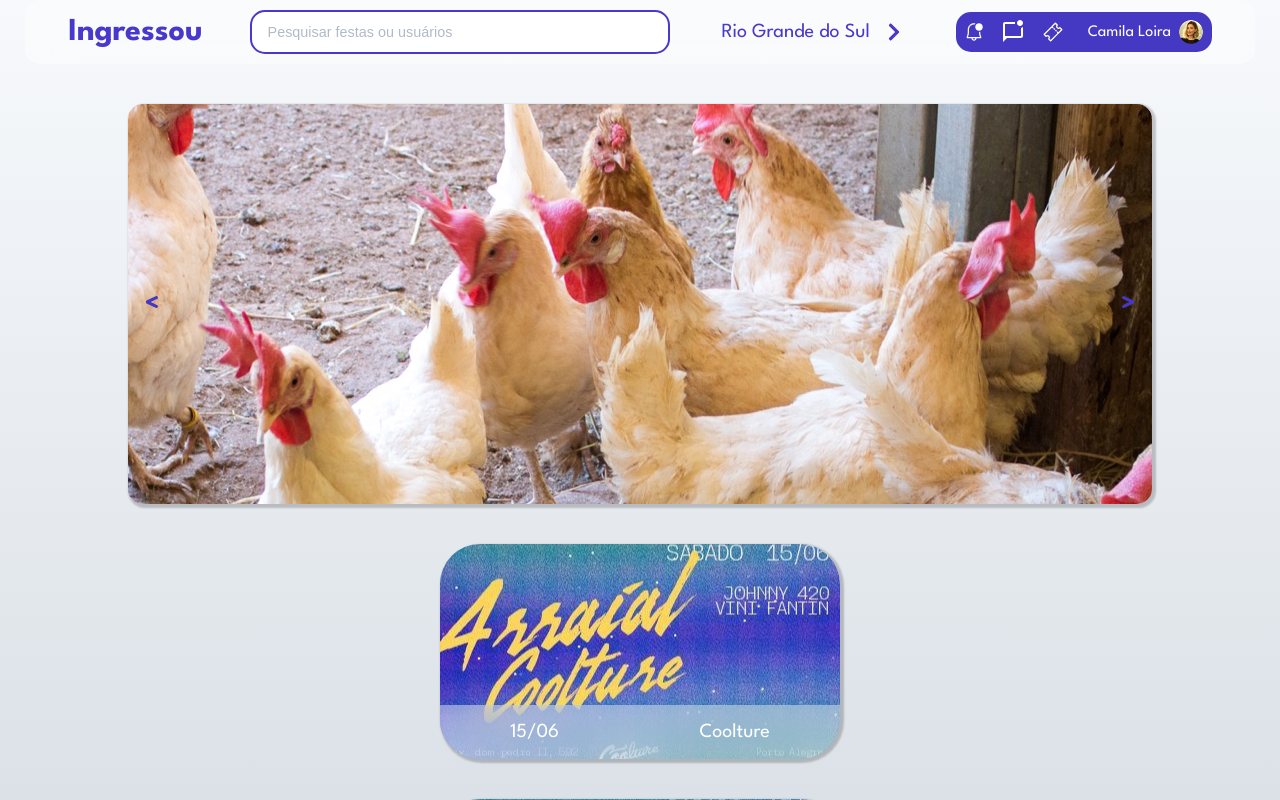
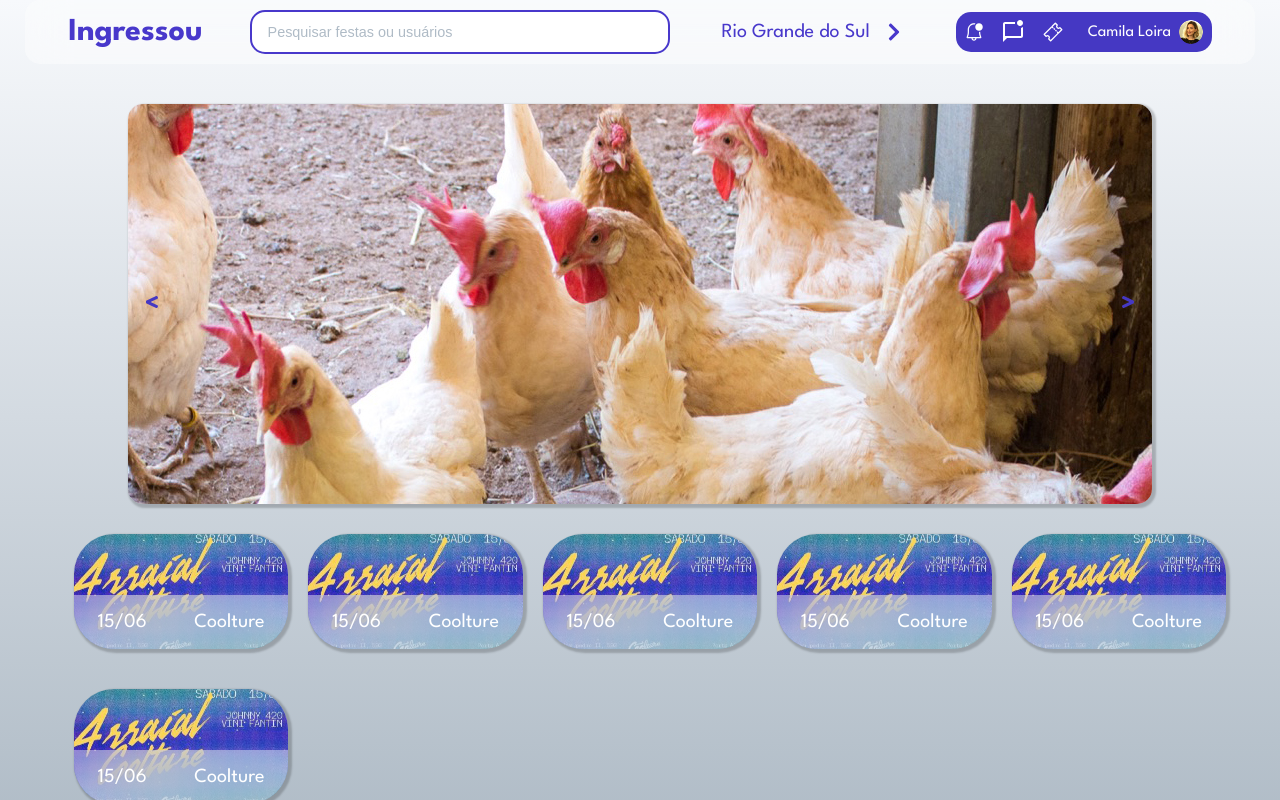
Before and after one commit to juliopontocom/ingressou, a React (Vite) app: page / in a window 1280 px wide. Shown: the top 800 px of the page. Built offline with nearby package versions, Linux system fonts and the light colour scheme.

Commit message:
display grid

```diff
--- a/src/components/card/card.module.css
+++ b/src/components/card/card.module.css
@@ -1,6 +1,5 @@
-/* src/components/card/card.module.css */
 .card {
-    width: 80%; /* Tornar responsivo */
+    width: 100%;
     max-width: 400px; /* Máximo de largura do card */
     height: auto; /* Altura automática para manter proporção */
     aspect-ratio: 400 / 215; /* Manter proporção original */
@@ -8,8 +7,9 @@
     background-size: cover;
     background-position: center;
     position: relative;
-    margin: 20px 0; /* Espaçamento entre cards */
     box-shadow: 2px 2px 2px 2px rgba(0, 0, 0, 0.2);
+    margin: 10px; /* Espaçamento entre cards */
+    cursor: pointer;
   }
 
   .info {
--- a/src/components/scroll/scroll.jsx
+++ b/src/components/scroll/scroll.jsx
@@ -7,6 +7,7 @@ const Scroll = () => {
   return (
     <div className={styles.content}>
       <Carousel />
+      <div className={styles.cardContainer}>
         <Card />
         <Card />
         <Card />
@@ -14,6 +15,7 @@ const Scroll = () => {
         <Card />
         <Card />
       </div>
+    </div>
   );
 };
 
--- a/src/components/scroll/scroll.module.css
+++ b/src/components/scroll/scroll.module.css
@@ -1,4 +1,3 @@
-/* src/components/scroll/scroll.module.css */
 .content {
     flex: 1;
     overflow-y: auto;
@@ -6,4 +5,12 @@
     flex-direction: column;
     align-items: center;
     padding: 20px 0;
+    min-height: 90vh;
   }
+
+  .cardContainer {
+    width: 90%;
+    display: grid;
+    grid-template-columns: repeat(auto-fit, minmax(200px, 1fr));
+    gap: 20px;
+  }
```
Lines whose indentation alone changed are shown as unchanged.
